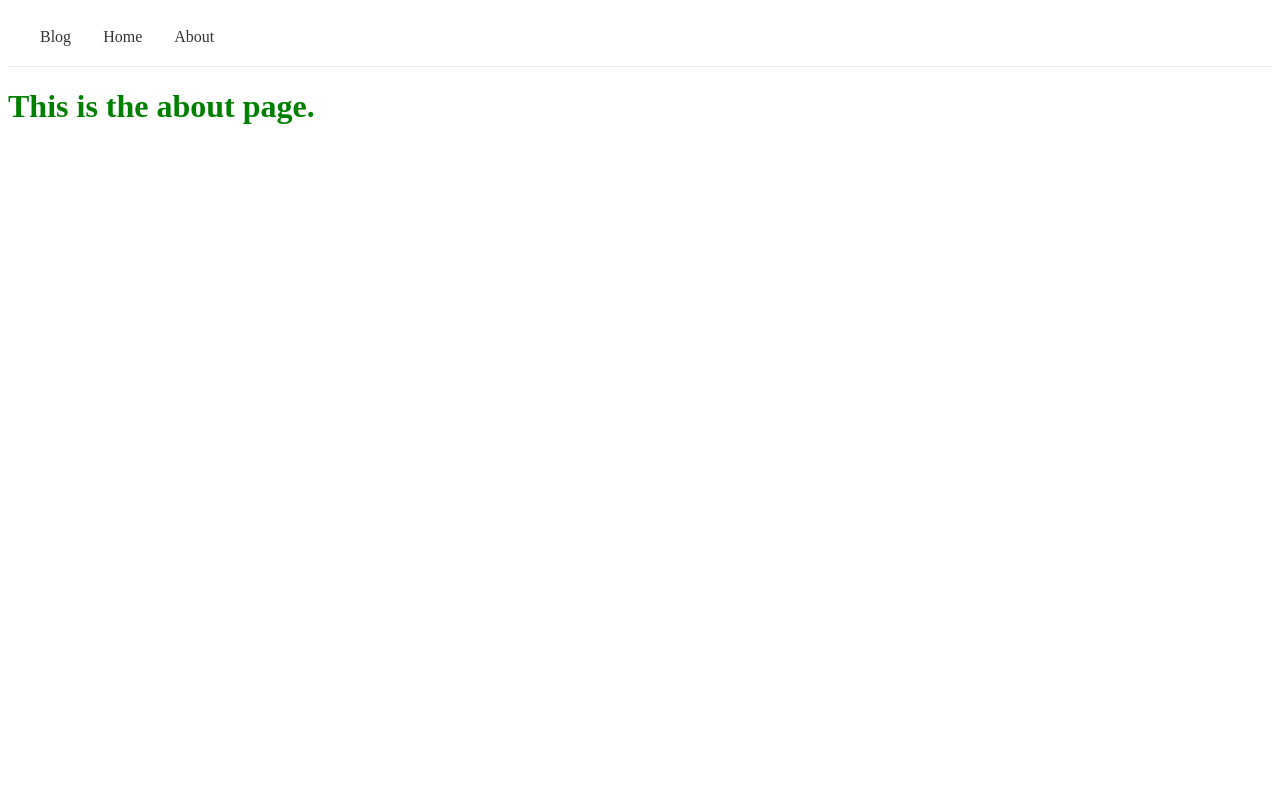
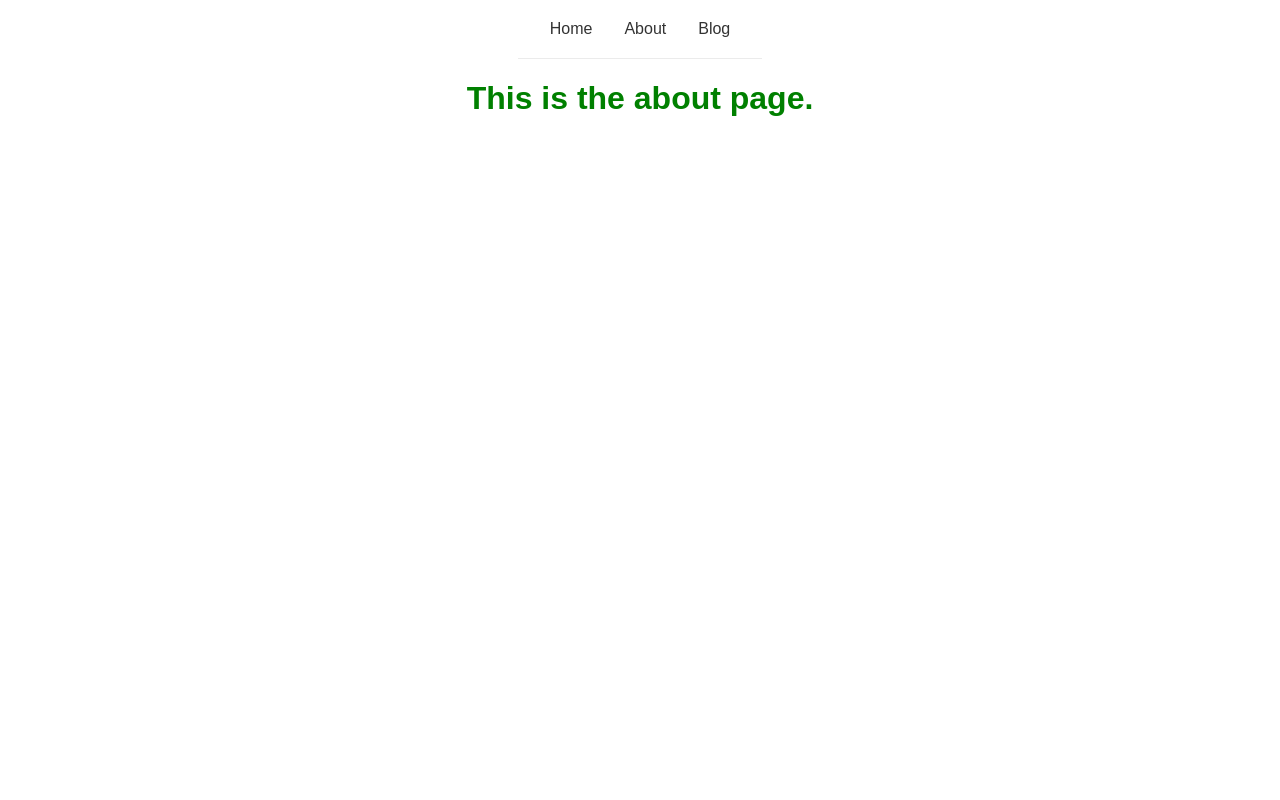
Before and after one commit to kainerr/Bacala_MidtermLaboratory_DCIT26, a Django app: page /about/ in a window 1280 px wide. Run offline with Django 5.2, Linux system fonts and the light colour scheme.

Commit message:
updated navbar designs

```diff
--- a/app/templates/app/navbar.html
+++ b/app/templates/app/navbar.html
@@ -1,7 +1,7 @@
 {% load static %}
 
 <header class="navbar">
-    <a href="{% url 'blog' %}">Blog</a>
     <a href="{% url 'home' %}">Home</a>
     <a href="{% url 'about' %}">About</a>
+    <a href="{% url 'blog' %}">Blog</a>
 </header>
--- a/static/css/base.css
+++ b/static/css/base.css
@@ -58,3 +58,13 @@ h1 {
         padding: 1rem;
     }
 }
+
+body {
+    display: flex;
+    flex-direction: column;
+    align-items: center;
+    justify-content: flex-start;
+    min-height: 100vh;
+    margin: 0;
+    font-family: sans-serif;
+}
```
